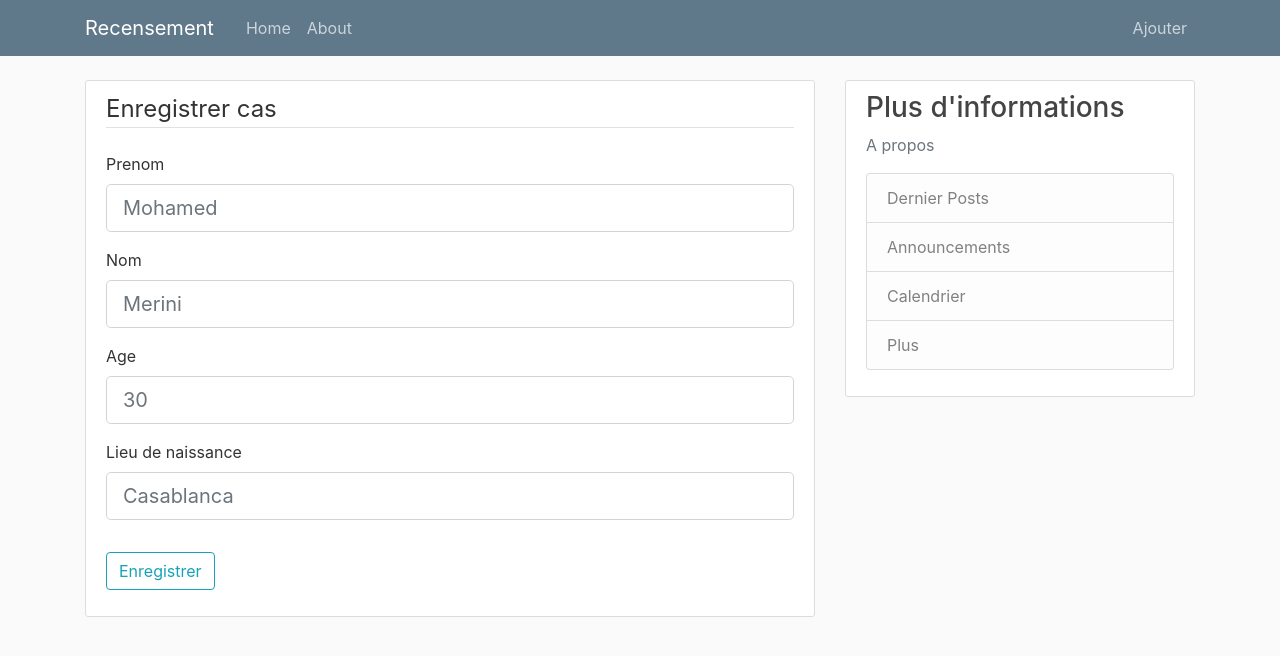
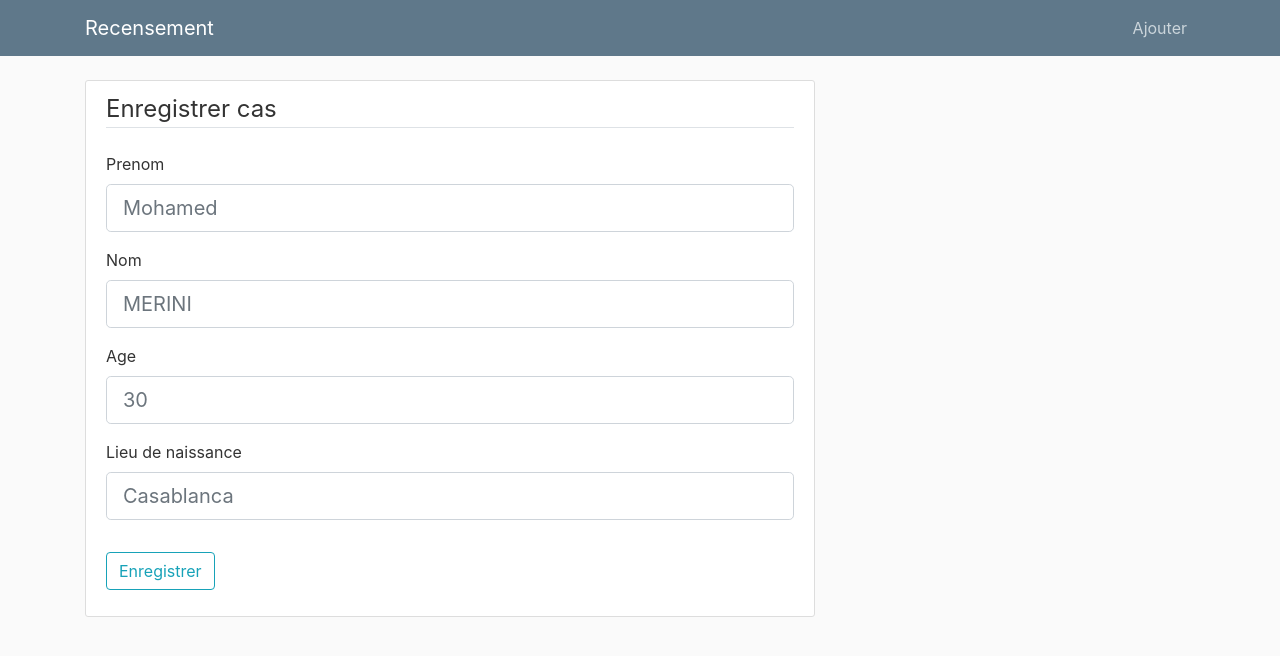
Before and after one commit to halimasoulb/GeoLocalisation, a Flask app: page /register in a window 1280 px wide. Shown: the top 656 px of the page. Run offline with Flask 2, Linux system fonts and the light colour scheme; some libraries are stand-ins or nearby versions.

Commit message:
code optimization

```diff
--- a/app.py
+++ b/app.py
@@ -1,43 +1,24 @@
 from flask import Flask, render_template, url_for, flash, redirect, request
-
 from forms import RegistrationForm
 from dbconnect import connection
 from pymysql import escape_string as thwart
+import json
 
 
 app = Flask(__name__)
 app.config['SECRET_KEY'] = '5791628bb0b13ce0c676dfde280ba245'
 
-posts = [
-    {
-        'author': 'Corey Schafer',
-        'title': 'Blog Post 1',
-        'content': 'First post content',
-        'date_posted': 'April 20, 2018'
-    },
-    {
-        'author': 'Jane Doe',
-        'title': 'Blog Post 2',
-        'content': 'Second post content',
-        'date_posted': 'April 21, 2018'
-    }
-]
-
 
 @app.route("/")
 @app.route("/home")
 def home():
-    return render_template('home.html', posts=posts)
-
-
-@app.route("/about")
-def about():
-    return render_template('about.html', title='About')
+    return render_template('home.html')
 
 
 @app.route("/register", methods=['GET', 'POST'])
 def register():
     form = RegistrationForm()
+
 
     if request.method == "POST" and form.validate():
         prenom = form.prenom.data
@@ -49,7 +30,7 @@ def register():
                 (thwart(prenom), thwart(nom), thwart(age), thwart(lieu_de_naissance)))
 
         conn.commit()
-        flash("Cas enregiste")
+        flash("Cas enregistre")
         c.close()
         conn.close()
         return redirect(url_for('home'))
@@ -57,4 +38,4 @@ def register():
     return render_template('register.html', title='Register', form=form)
 
 if __name__ == '__main__':
-    app.run(debug=True)
+    app.run(host='0.0.0.0', debug=True)
--- a/forms.py
+++ b/forms.py
@@ -7,7 +7,7 @@ class RegistrationForm(FlaskForm):
     prenom = StringField('Prenom',
                            validators=[DataRequired(), Length(min=2, max=20)], render_kw={"placeholder": "Mohamed"})
     nom = StringField('Nom',
-                        validators=[DataRequired(), Length(min=2, max=20)], render_kw={"placeholder": "Merini"})
+                        validators=[DataRequired(), Length(min=2, max=20)], render_kw={"placeholder": "MERINI"})
     age =  StringField('Age',
     					validators=[DataRequired(), Length(min=1, max=3)], render_kw={"placeholder": "30"})
     lieu_de_naissance =  StringField('Lieu de naissance',
--- /dev/null
+++ b/templates/_formhelpers.html
@@ -0,0 +1,13 @@
+{% macro render_field(field) %}
+{{ field.label(class="form-control-label") }}
+{% if field.errors %}
+{{ field(class="form-control form-control-lg is-invalid") }}
+<div class="invalid-feedback">
+	{% for error in field.errors %}
+	<span>{{ error }}</span>
+	{% endfor %}
+</div>
+{% else %}
+{{ field(class="form-control form-control-lg") }}
+{% endif %}
+{% endmacro%}
--- a/templates/about.html
+++ /dev/null
@@ -1,4 +0,0 @@
-{% extends "layout.html" %}
-{% block content %}
-    <h1>About Page</h1>
-{% endblock content %}
--- a/templates/layout.html
+++ b/templates/layout.html
@@ -26,8 +26,6 @@
           </button>
           <div class="collapse navbar-collapse" id="navbarToggle">
             <div class="navbar-nav mr-auto">
-              <a class="nav-item nav-link" href="{{ url_for('home') }}">Home</a>
-              <a class="nav-item nav-link" href="{{ url_for('about') }}">About</a>
             </div>
             <!-- Navbar Right Side -->
             <div class="navbar-nav">
@@ -50,19 +48,6 @@
             {% endif %}
           {% endwith %}
           {% block content %}{% endblock %}
-        </div>
-        <div class="col-md-4">
-          <div class="content-section">
-            <h3>Plus d'informations</h3>
-            <p class='text-muted'>A propos
-              <ul class="list-group">
-                <li class="list-group-item list-group-item-light">Dernier Posts</li>
-                <li class="list-group-item list-group-item-light">Announcements</li>
-                <li class="list-group-item list-group-item-light">Calendrier</li>
-                <li class="list-group-item list-group-item-light">Plus</li>
-              </ul>
-            </p>
-          </div>
         </div>
       </div>
     </main>
```
Also changed, not shown: other parts of templates/layout.html (+1 -1 lines), templates/home.html (+1 -16 lines), templates/register.html (+5 -44 lines).
